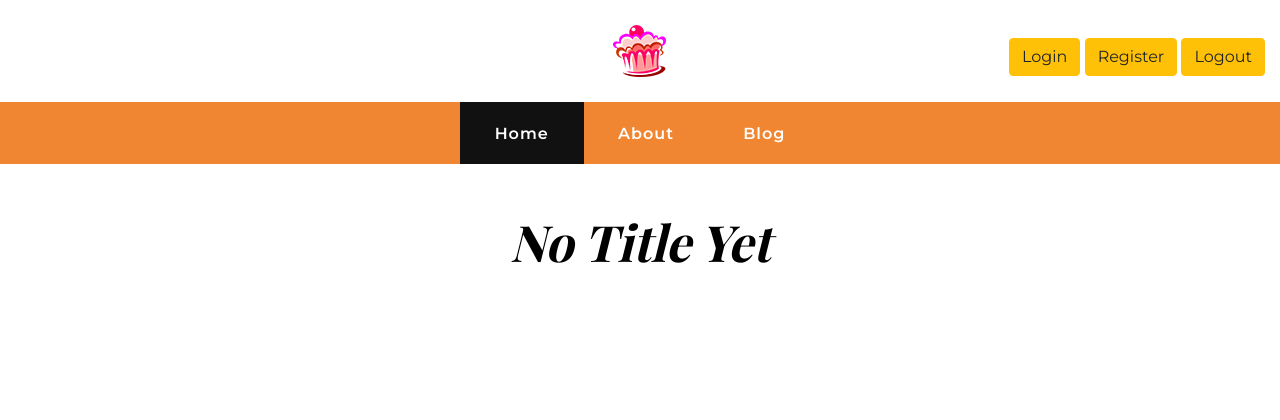
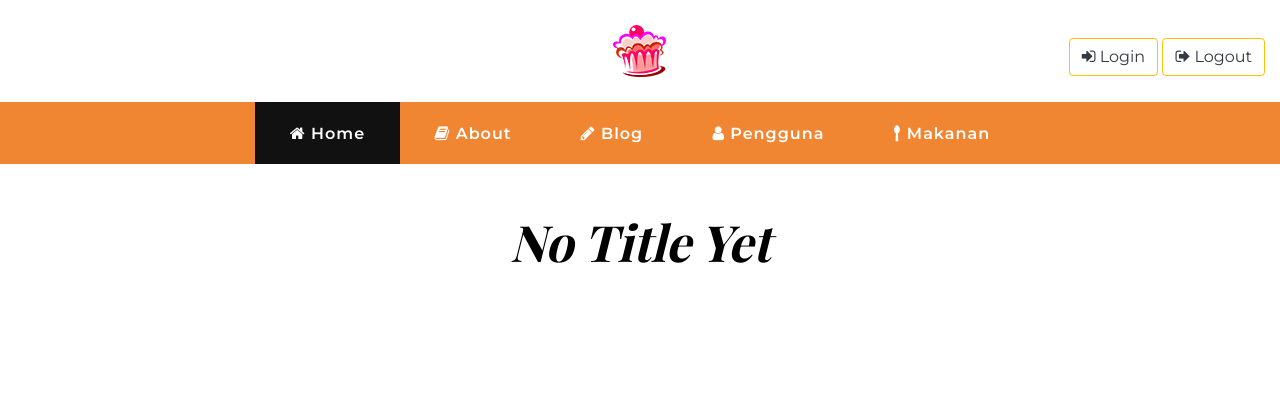
Before and after one commit to agusprasetyo30/tokokue, a PHP site: page /coba.php in a window 1280 px wide. Shown: the top 420 px of the page. Run offline with PHP 8.4, Linux system fonts and the light colour scheme; data that the repository does not hold is empty.

Commit message:
fix layout & move file not use

```diff
--- a/layouts/header.php
+++ b/layouts/header.php
@@ -43,9 +43,8 @@
                   <a href="./index.php"><img src="img/logokue.png" alt=""></a>
                </div>
                   <div class="float-right">
-                     <a href="#" class="btn btn-warning">Login</a>
-                     <a href="#" class="btn btn-warning">Register</a>
-                     <a href="#" class="btn btn-warning">Logout</a>
+                     <a href="./login.php" class="btn btn-outline-warning text-dark"><i class="fa fa-sign-in"></i> Login</a>
+                     <a href="#" class="btn btn-outline-warning text-dark" ><i class="fa fa-sign-out"></i> Logout</a>
                   </div>
                </div>
             </div>
@@ -58,9 +57,11 @@
          <div class="col-lg-12">
             <nav class="header__menu mobile-menu">
                <ul>
-                  <li class="active"><a href="./index.php">Home</a></li>
-                  <li><a href="./about.php">About</a></li>
-                  <li><a href="./blog.php">Blog</a></li>
+                  <li class="active"><a href="./index.php"><i class="fa fa-home"></i> Home</a></li>
+                  <li><a href="./about.php"><i class="fa fa-book"></i> About</a></li>
+                  <li><a href="./blog.php"><i class="fa fa-pencil"></i> Blog</a></li>
+                  <li><a href="./blog.php"><i class="fa fa-user"></i> Pengguna</a></li>
+                  <li><a href="./blog.php"><i class="fa fa-spoon"></i> Makanan</a></li>
                </ul>
             </nav>
          </div>
```
Also changed, not shown: data/db.php (added, +13 -0 lines), data/function.php (added, +29 -0 lines), db.php (deleted, +0 -14 lines), file tidak digunakan/daftar.php (renamed from daftar.php, +8 -2 lines), file tidak digunakan/admin.php (renamed from admin.php), file tidak digunakan/auth.php (renamed from auth.php), file tidak digunakan/categories.php (renamed from categories.php), file tidak digunakan/customer.php (renamed from customer.php), file tidak digunakan/editForm.php (renamed from editForm.php), file tidak digunakan/hapus.php (renamed from hapus.php), file tidak digunakan/loginproses.php (renamed from loginproses.php), file tidak digunakan/logout.php (renamed from logout.php), pengguna.php (added).
